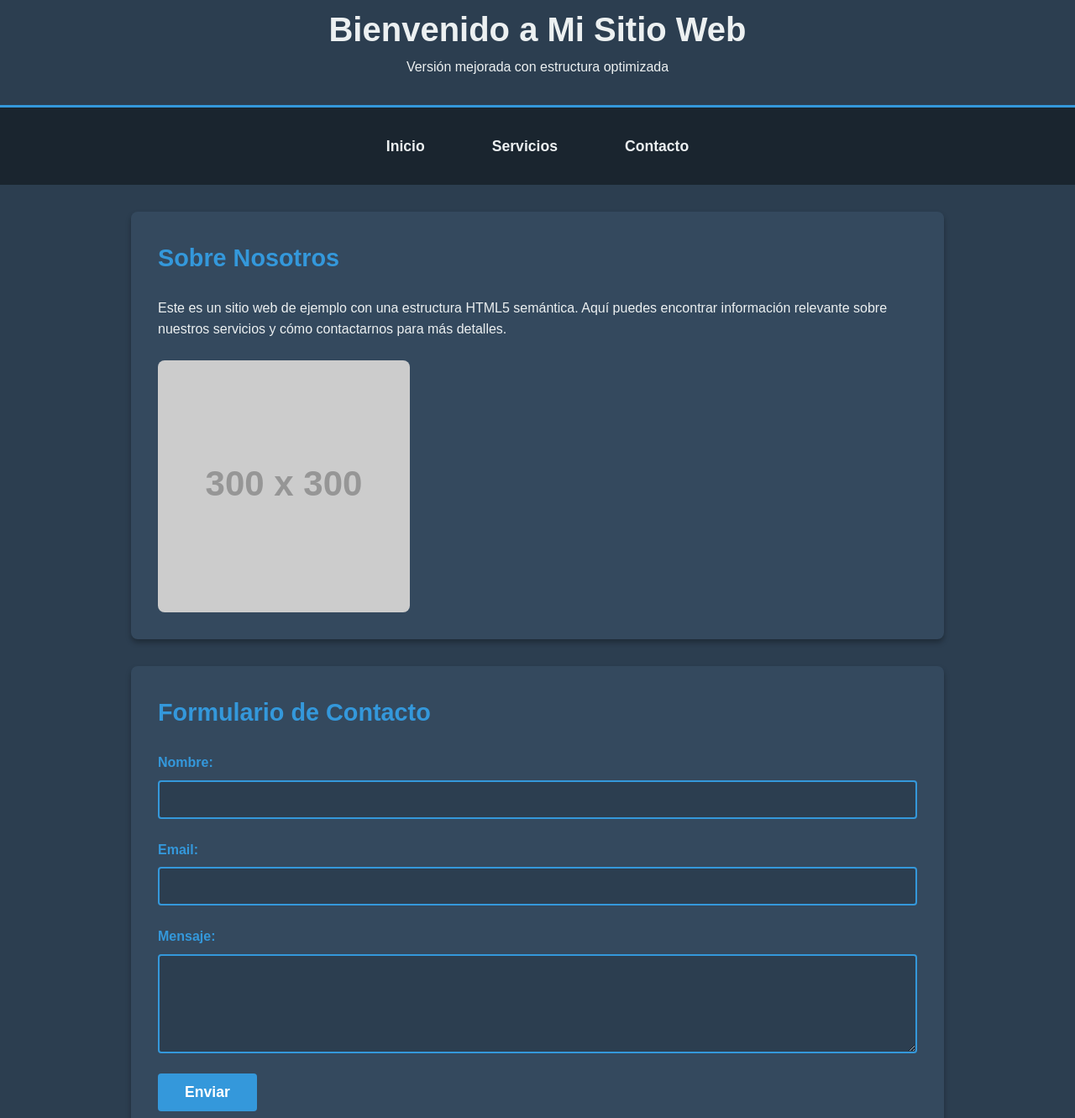
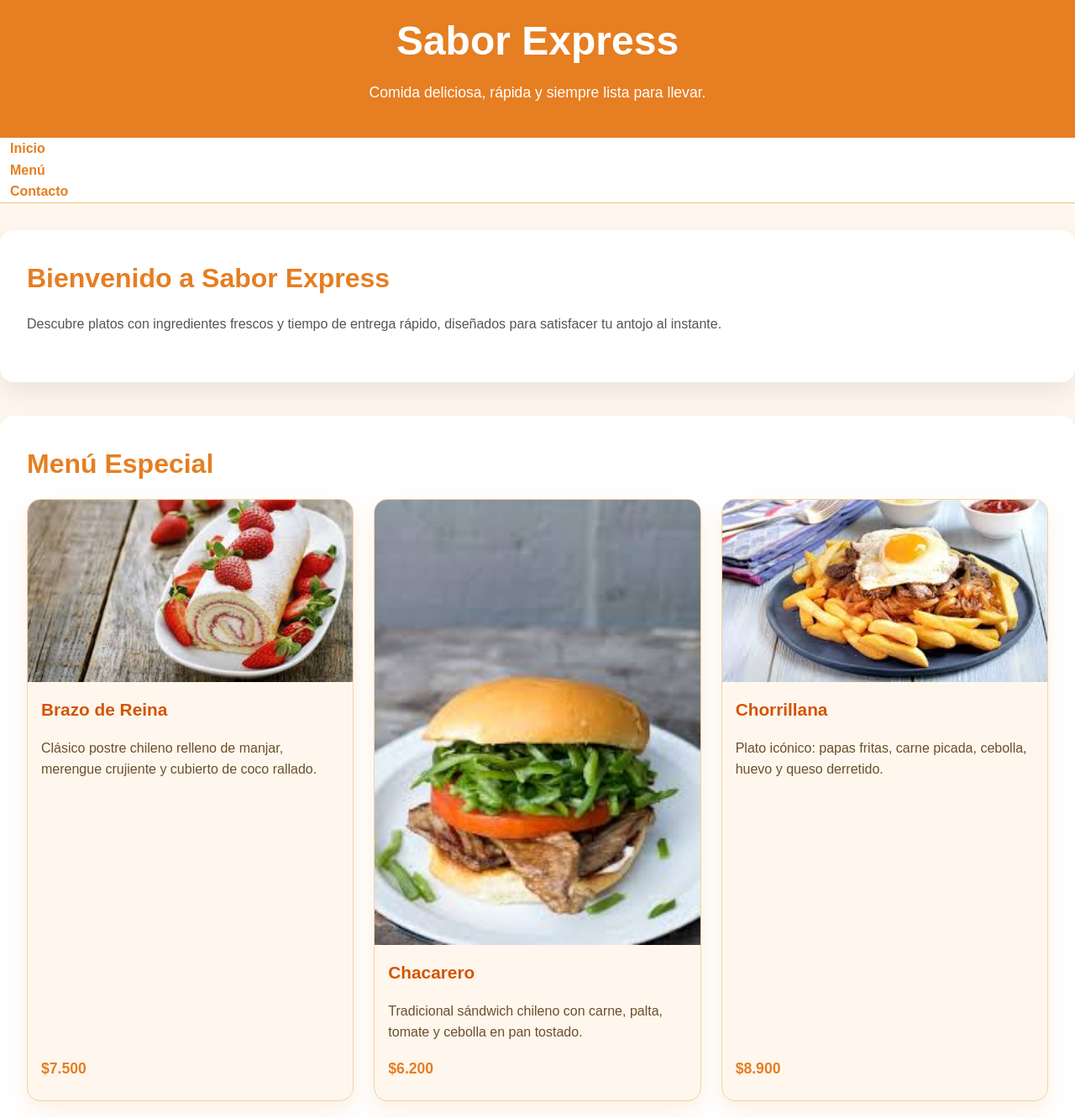
Before and after one commit to pablo18283/PROYECTO_EVALUACION, a plain HTML site: page index.html in a window 1280 px wide. Shown: the part 29-1360 px from the top of the page at 84% size. Drawn offline with Linux system fonts and the light colour scheme; placeholder pictures from the web are drawn by us.

Commit message:
Agregadas imagenes y platos chilenos

```diff
--- a/css/styles.css
+++ b/css/styles.css
@@ -7,181 +7,224 @@
 
 body {
     font-family: Arial, sans-serif;
+    background-color: #fff7ed;
+    color: #333;
     line-height: 1.6;
-    color: #ecf0f1;
-    background-color: #2c3e50;
-    transition: all 0.3s ease;
+}
+
+a {
+    color: inherit;
+}
+
+img {
+    display: block;
+    max-width: 100%;
+    height: auto;
+}
+
+.container {
+    width: min(1200px, 100% - 2rem);
+    margin: 0 auto;
 }
 
 /* Header */
 header {
-    background-color: #2c3e50;
-    color: #ecf0f1;
-    padding: 2rem;
+    background-color: #e67e22;
+    color: #ffffff;
     text-align: center;
-    border-bottom: 3px solid #3498db;
+    padding: 2.5rem 1rem;
 }
 
 header h1 {
-    font-size: 2.5rem;
-    font-family: Arial, sans-serif;
-    font-weight: bold;
+    font-size: 3rem;
+    margin-bottom: 0.5rem;
+}
+
+header p {
+    font-size: 1.1rem;
+    max-width: 720px;
+    margin: 0 auto;
 }
 
 /* Navegación */
 nav {
-    background-color: #1a252f;
-    padding: 1.5rem;
+    background-color: #ffffff;
+    border-bottom: 1px solid #f1c27d;
 }
 
-nav ul {
-    list-style: none;
+nav .container {
     display: flex;
     justify-content: center;
-    gap: 3rem;
-}
-
-nav li {
-    display: flex;
+    gap: 2rem;
+    padding: 1rem 0;
 }
 
 nav a {
-    color: #ecf0f1;
+    color: #e67e22;
     text-decoration: none;
     font-weight: bold;
-    font-family: Arial, sans-serif;
-    font-size: 1.1rem;
-    transition: color 0.3s ease;
-    padding: 0.5rem 1rem;
+    font-size: 1rem;
+    padding: 0.5rem 0.75rem;
+    transition: color 0.25s ease, transform 0.25s ease;
 }
 
 nav a:hover {
-    color: #3498db;
+    color: #d35400;
+    transform: translateY(-1px);
 }
 
-/* Main content */
+/* Main */
 main {
-    display: flex;
-    flex-direction: column;
-    align-items: center;
-    max-width: 1000px;
-    margin: 2rem auto;
-    padding: 0 1rem;
+    padding: 2rem 0 4rem;
 }
 
 section {
-    width: 100%;
-    margin-bottom: 2rem;
+    margin-bottom: 2.5rem;
     padding: 2rem;
-    background-color: #34495e;
-    border-radius: 8px;
-    box-shadow: 0 4px 6px rgba(0, 0, 0, 0.3);
+    background-color: #ffffff;
+    border-radius: 16px;
+    box-shadow: 0 12px 30px rgba(0, 0, 0, 0.08);
 }
 
 section h2 {
-    color: #3498db;
-    margin-bottom: 1.5rem;
-    font-size: 1.8rem;
-    font-family: Arial, sans-serif;
-    font-weight: bold;
+    color: #e67e22;
+    font-size: 2rem;
+    margin-bottom: 1rem;
 }
 
 section p {
-    font-family: Arial, sans-serif;
-    margin-bottom: 1rem;
+    color: #555555;
+    margin-bottom: 1.5rem;
 }
 
-section img {
-    max-width: 100%;
-    height: auto;
-    margin-top: 1.5rem;
-    border-radius: 8px;
-    display: block;
+/* Menú */
+.menu-grid {
+    display: flex;
+    flex-wrap: wrap;
+    gap: 1.5rem;
+    justify-content: space-between;
 }
 
-/* Formulario */
-form {
-    display: flex;
-    flex-direction: column;
-    width: 100%;
-}
-
-form div {
-    margin-bottom: 1.5rem;
+.menu-card {
+    flex: 1 1 calc(33.333% - 1rem);
+    background-color: #fff7ed;
+    border: 1px solid #f4d3a2;
+    border-radius: 16px;
+    overflow: hidden;
+    box-shadow: 0 10px 24px rgba(230, 126, 34, 0.12);
     display: flex;
     flex-direction: column;
 }
 
-label {
-    font-family: Arial, sans-serif;
+.menu-card img {
+    width: 100%;
+    object-fit: cover;
+    min-height: 200px;
+}
+
+.menu-card h3 {
+    margin: 1rem;
+    font-size: 1.3rem;
+    color: #d35400;
+}
+
+.menu-card p {
+    margin: 0 1rem 1rem;
+    color: #6b4f2c;
+    flex-grow: 1;
+}
+
+.menu-card .price {
+    margin: 0 1rem 1.5rem;
+    font-weight: bold;
+    color: #e67e22;
+    font-size: 1.1rem;
+}
+
+/* Contacto */
+.contact-form {
+    display: flex;
+    flex-direction: column;
+    gap: 1.25rem;
+}
+
+.contact-form label {
+    font-weight: bold;
+    color: #e67e22;
     margin-bottom: 0.5rem;
-    font-weight: bold;
-    color: #3498db;
+}
+
+.contact-form input,
+.contact-form textarea {
+    width: 100%;
+    padding: 1rem;
+    border: 1px solid #f1c27d;
+    border-radius: 10px;
+    background-color: #fff8f0;
+    color: #333;
     font-size: 1rem;
 }
 
-input[type="text"],
-input[type="email"],
-textarea {
-    padding: 0.75rem;
-    border: 2px solid #3498db;
-    border-radius: 4px;
-    font-size: 1rem;
-    font-family: Arial, sans-serif;
-    background-color: #2c3e50;
-    color: #ecf0f1;
-    transition: border-color 0.3s ease;
+.contact-form input:focus,
+.contact-form textarea:focus {
+    outline: 2px solid rgba(230, 126, 34, 0.35);
 }
 
-input[type="text"]::placeholder,
-input[type="email"]::placeholder,
-textarea::placeholder {
-    color: #7f8c8d;
+.contact-form textarea {
+    min-height: 160px;
+    resize: vertical;
 }
 
-input[type="text"]:focus,
-input[type="email"]:focus,
-textarea:focus {
-    outline: none;
-    border-color: #2ecc71;
-    box-shadow: 0 0 8px rgba(46, 204, 113, 0.4);
+.contact-form button {
+    align-self: flex-start;
+    background-color: #e67e22;
+    color: #ffffff;
+    border: none;
+    border-radius: 10px;
+    padding: 0.95rem 1.8rem;
+    font-size: 1rem;
+    font-weight: bold;
+    cursor: pointer;
+    transition: background-color 0.25s ease, transform 0.25s ease;
 }
 
-button {
-    background-color: #3498db;
-    color: white;
-    padding: 0.75rem 2rem;
-    border: none;
-    border-radius: 4px;
-    cursor: pointer;
-    font-size: 1.1rem;
-    font-weight: bold;
-    font-family: Arial, sans-serif;
-    transition: background-color 0.3s ease;
-    align-self: flex-start;
-}
-
-button:hover {
-    background-color: #2980b9;
-}
-
-button:active {
-    transform: scale(0.98);
+.contact-form button:hover {
+    background-color: #d35400;
+    transform: translateY(-1px);
 }
 
 /* Footer */
 footer {
-    background-color: #1a252f;
-    color: #ecf0f1;
+    background-color: #e67e22;
+    color: #ffffff;
     text-align: center;
-    padding: 1.5rem;
-    margin-top: 2rem;
-    border-top: 3px solid #3498db;
-    width: 100%;
+    padding: 1.75rem 1rem;
+    border-radius: 0 0 16px 16px;
 }
 
 footer p {
     margin: 0;
-    font-family: Arial, sans-serif;
     font-size: 0.95rem;
 }
+
+/* Responsive */
+@media (max-width: 992px) {
+    .menu-card {
+        flex: 1 1 calc(50% - 1rem);
+    }
+}
+
+@media (max-width: 700px) {
+    nav .container {
+        flex-direction: column;
+        gap: 1rem;
+    }
+
+    .menu-card {
+        flex: 1 1 100%;
+    }
+
+    section {
+        padding: 1.5rem;
+    }
+}
--- a/index.html
+++ b/index.html
@@ -3,59 +3,94 @@
 <head>
     <meta charset="UTF-8">
     <meta name="viewport" content="width=device-width, initial-scale=1.0">
-    <title>Sitio Web</title>
+    <title>Sabor Express</title>
     <link rel="stylesheet" href="css/styles.css">
 </head>
 <body>
     <header>
-        <h1>Bienvenido a Mi Sitio Web</h1>
-        <p>Versión mejorada con estructura optimizada</p>
+        <h1>Sabor Express</h1>
+        <p>Comida deliciosa, rápida y siempre lista para llevar.</p>
     </header>
 
     <nav>
         <ul>
-            <li><a href="#inicio">Inicio</a></li>
-            <li><a href="#servicios">Servicios</a></li>
+            <li><a href="#bienvenida">Inicio</a></li>
+            <li><a href="#menu">Menú</a></li>
             <li><a href="#contacto">Contacto</a></li>
         </ul>
     </nav>
 
     <main>
-        <section id="inicio">
-            <h2>Sobre Nosotros</h2>
-            <p>
-                Este es un sitio web de ejemplo con una estructura HTML5 semántica.
-                Aquí puedes encontrar información relevante sobre nuestros servicios
-                y cómo contactarnos para más detalles.
-            </p>
-            <img src="https://via.placeholder.com/300" alt="Imagen descriptiva">
+        <section id="bienvenida">
+            <h2>Bienvenido a Sabor Express</h2>
+            <p>Descubre platos con ingredientes frescos y tiempo de entrega rápido, diseñados para satisfacer tu antojo al instante.</p>
+        </section>
+
+        <section id="menu">
+            <h2>Menú Especial</h2>
+            <div class="menu-grid">
+                <article class="menu-card">
+                    <img src="images/BRAZO_DE_REINA.jpg" alt="Brazo de Reina">
+                    <h3>Brazo de Reina</h3>
+                    <p>Clásico postre chileno relleno de manjar, merengue crujiente y cubierto de coco rallado.</p>
+                    <span class="price">$7.500</span>
+                </article>
+                <article class="menu-card">
+                    <img src="images/CHACARERO.jpg" alt="Chacarero">
+                    <h3>Chacarero</h3>
+                    <p>Tradicional sándwich chileno con carne, palta, tomate y cebolla en pan tostado.</p>
+                    <span class="price">$6.200</span>
+                </article>
+                <article class="menu-card">
+                    <img src="images/CHORRILLANA.jpg" alt="Chorrillana">
+                    <h3>Chorrillana</h3>
+                    <p>Plato icónico: papas fritas, carne picada, cebolla, huevo y queso derretido.</p>
+                    <span class="price">$8.900</span>
+                </article>
+                <article class="menu-card">
+                    <img src="images/COMPLETO.jpg" alt="Completo">
+                    <h3>Completo</h3>
+                    <p>Sándwich tradicional con carne, palta, tomate, cebolla, mayo y mostaza.</p>
+                    <span class="price">$5.800</span>
+                </article>
+                <article class="menu-card">
+                    <img src="images/PIZZA.jpg" alt="Pizza">
+                    <h3>Pizza a la Chilena</h3>
+                    <p>Pizza casera con queso derretido, tomate fresco y orégano artesanal.</p>
+                    <span class="price">$7.200</span>
+                </article>
+                <article class="menu-card">
+                    <img src="https://placehold.co/300x200" alt="Bebida Refrescante">
+                    <h3>Bebida Refrescante</h3>
+                    <p>Limonada natural con menta o té helado artesanal.</p>
+                    <span class="price">$2.100</span>
+                </article>
+            </div>
         </section>
 
         <section id="contacto">
-            <h2>Formulario de Contacto</h2>
+            <h2>Contacto</h2>
+            <p>Envía tu pedido o consulta y nuestro equipo te responderá lo antes posible.</p>
             <form>
                 <div>
-                    <label for="nombre">Nombre:</label>
+                    <label for="nombre">Nombre</label>
                     <input type="text" id="nombre" name="nombre" required>
                 </div>
-
                 <div>
-                    <label for="email">Email:</label>
+                    <label for="email">Email</label>
                     <input type="email" id="email" name="email" required>
                 </div>
-
                 <div>
-                    <label for="mensaje">Mensaje:</label>
+                    <label for="mensaje">Mensaje</label>
                     <textarea id="mensaje" name="mensaje" rows="5" required></textarea>
                 </div>
-
                 <button type="submit">Enviar</button>
             </form>
         </section>
     </main>
 
     <footer>
-        <p>&copy; 2026 Mi Sitio Web. Todos los derechos reservados.</p>
+        <p>&copy; 2026 Sabor Express. Todos los derechos reservados.</p>
     </footer>
 </body>
 </html>
```
Also changed, not shown: images/brazo_de_reina.jpg (added), images/chacarero.jpg (added), images/chorrillana.jpg (added), images/completo.jpg (added), images/pizza.jpg (added), 1 other file.
